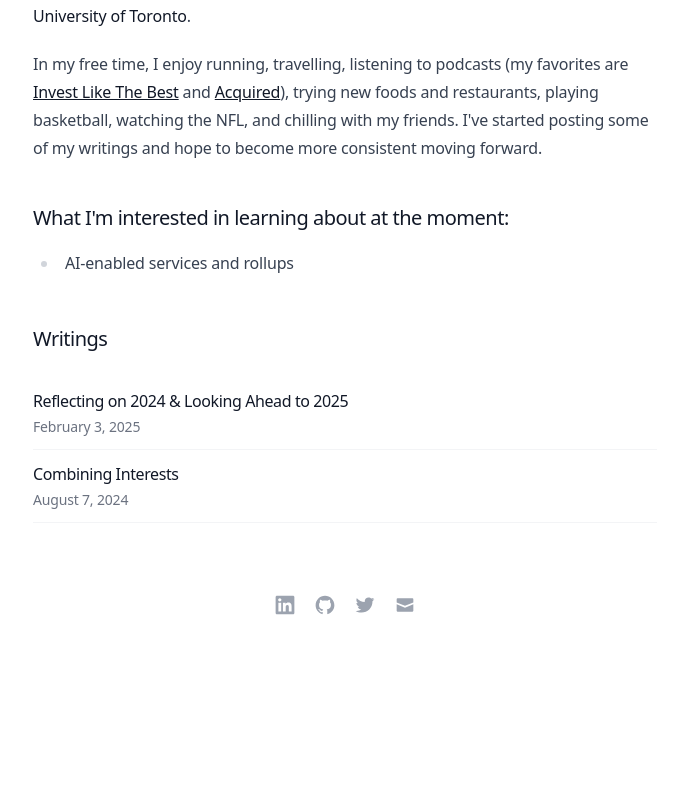
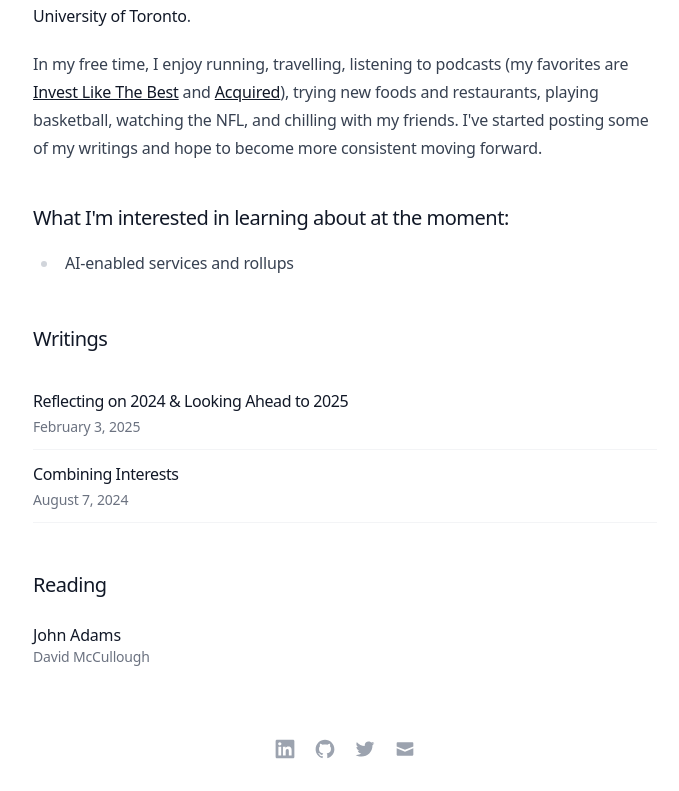
Before and after one commit to arifaulakh/personal-website, a Next.js app: page / in a window 1280 px wide. Shown: the part 446-1237 px from the top of the page, without its empty margins (295-974 px from the left). Before the commit the page ends 1093 px from the top, so only its background shows below. Built offline with nearby package versions, Linux system fonts and the light colour scheme.

Commit message:
add currently-reading section to home page
Mirrors the Writings pattern: heading links to /reading, only
status === "reading" books surface on the home page. Section
hides when nothing is currently being read.

```diff
--- a/app/page.tsx
+++ b/app/page.tsx
@@ -4,6 +4,7 @@ import About from "../components/About";
 import Image from "next/image";
 import profilePicture from "../public/profile.png";
 import Link from "next/link";
+import { books } from "../data/books";
 
 const HomePage = () => {
 
@@ -12,6 +13,8 @@ const HomePage = () => {
     const postPreviews = postMetadata.map((post) => (
         <PostPreview key={post.slug} {...post} />
     ));
+
+    const currentlyReading = books.filter((book) => book.status === "reading");
 
     const aboutDetails = <About></About>;
     return (
@@ -43,6 +46,31 @@ const HomePage = () => {
             <div className="space-y-6">
                 {postPreviews}
             </div>
+
+            {currentlyReading.length > 0 && (
+                <>
+                    <div className="mt-12 mb-6">
+                        <Link href="/reading">
+                            <h2 className="text-xl font-medium text-gray-900 dark:text-gray-100 hover:text-gray-600 dark:hover:text-gray-400 transition-colors duration-200">
+                                Reading
+                            </h2>
+                        </Link>
+                    </div>
+
+                    <div className="space-y-3">
+                        {currentlyReading.map((book) => (
+                            <div key={`${book.title}-${book.author}`}>
+                                <p className="text-gray-900 dark:text-gray-100">
+                                    {book.title}
+                                </p>
+                                <p className="text-sm text-gray-500 dark:text-gray-400">
+                                    {book.author}
+                                </p>
+                            </div>
+                        ))}
+                    </div>
+                </>
+            )}
         </div>
     );
 
```
